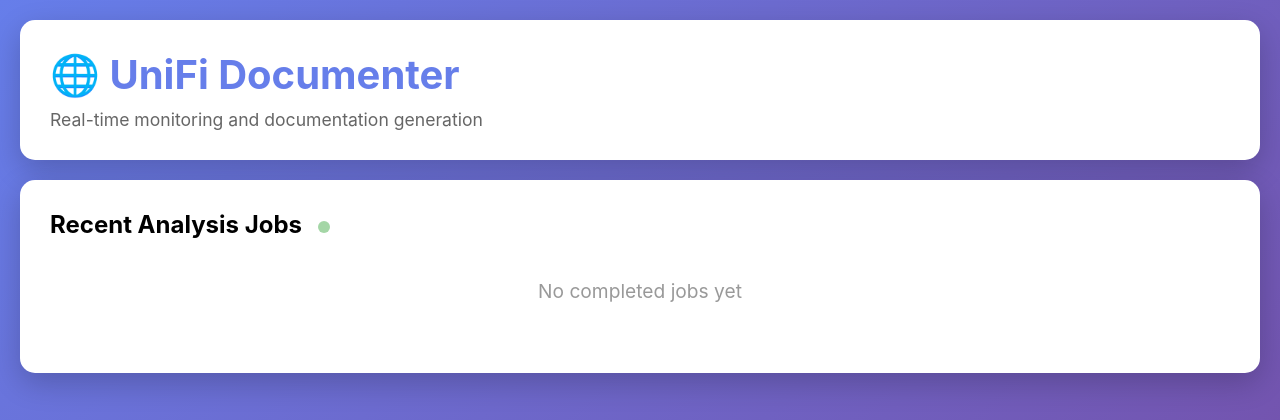
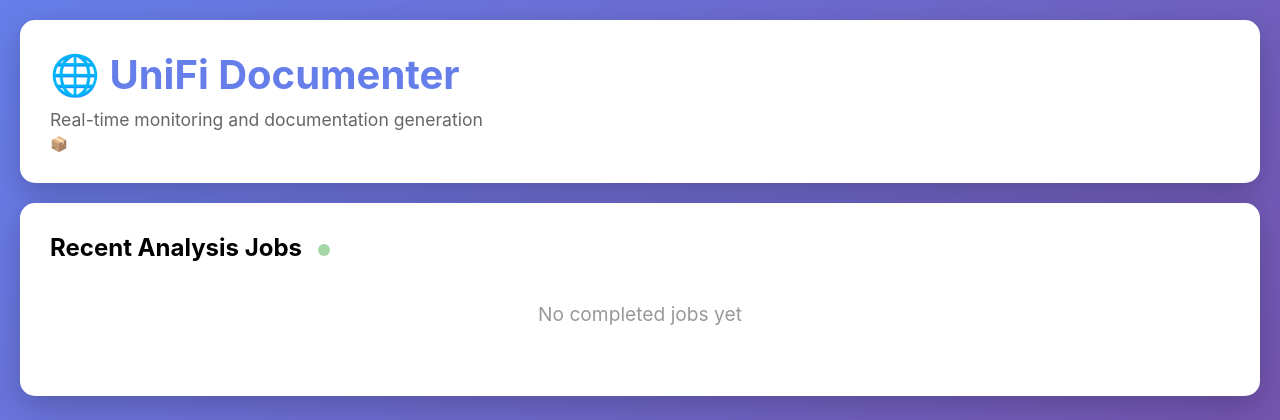
Before and after one commit to loryanstrant/unifi-documenter, a Flask app: page / in a window 1280 px wide. Shown: the top 420 px of the page. Run offline with Flask 3, Linux system fonts and the light colour scheme; data that the repository does not hold is empty; parts of the project's set-up code (start-up, migrations or seed data) failed here and were passed over.

Commit message:
fix: Add placeholder to static dir and GitHub link to dashboard
- Add placeholder.css to ensure static directory is not empty
- Add GitHub repository link in dashboard header
- Fixes Docker build issues with empty directories

```diff
--- /dev/null
+++ b/static/placeholder.css
@@ -0,0 +1 @@
+/* Placeholder file to ensure directory exists */
--- a/templates/dashboard.html
+++ b/templates/dashboard.html
@@ -175,6 +175,11 @@
         <div class="header">
             <h1>🌐 UniFi Documenter</h1>
             <p>Real-time monitoring and documentation generation</p>
+            <p style="font-size: 0.9em; margin-top: 5px;">
+                <a href="https://github.com/loryanstrant/unifi-documenter" target="_blank" style="color: white; text-decoration: none; opacity: 0.8;">
+                    📦 GitHub Repository
+                </a>
+            </p>
         </div>
 
         <div id="current-job-container"></div>
```
Also changed, not shown: 1 other file.
